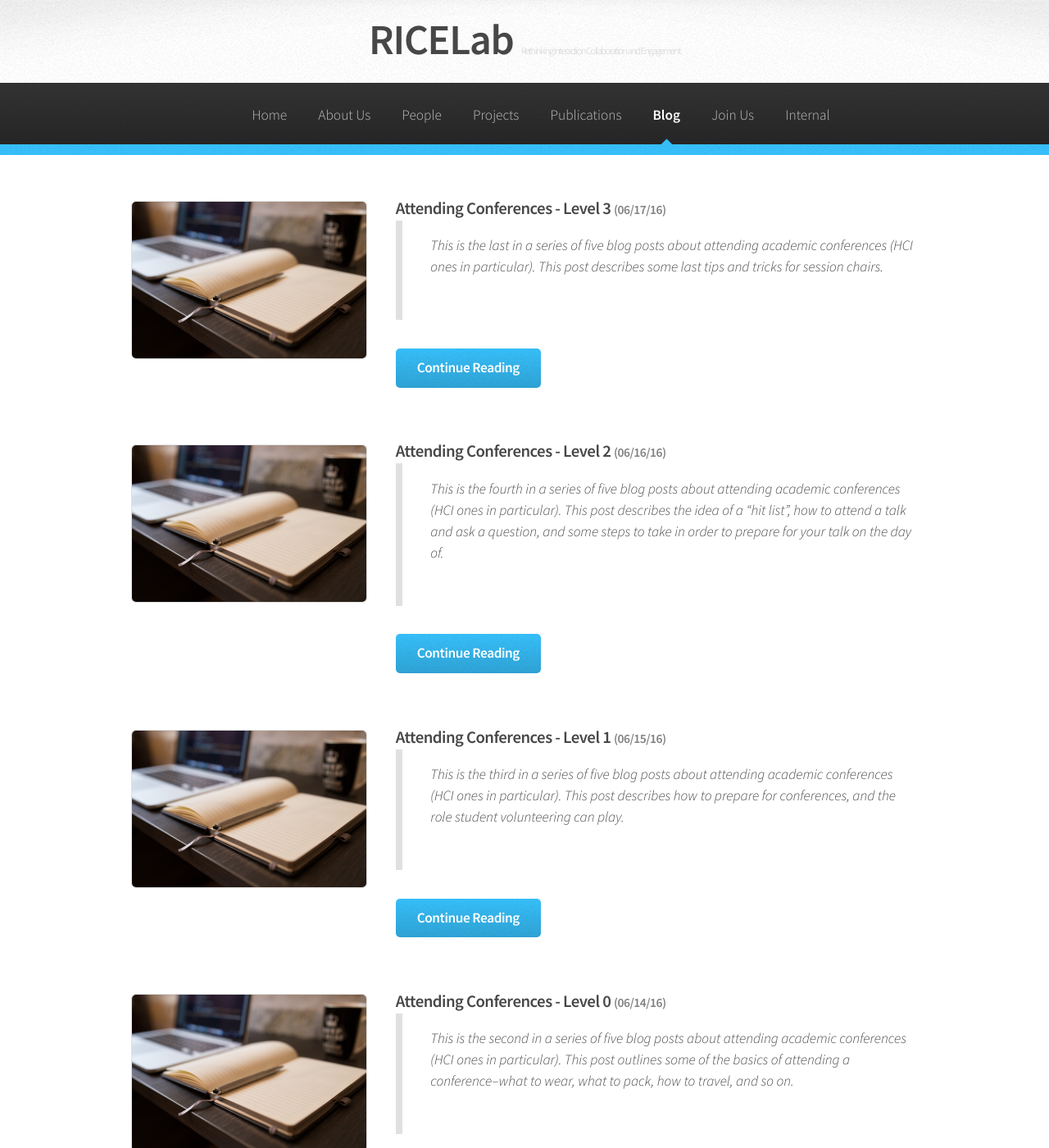
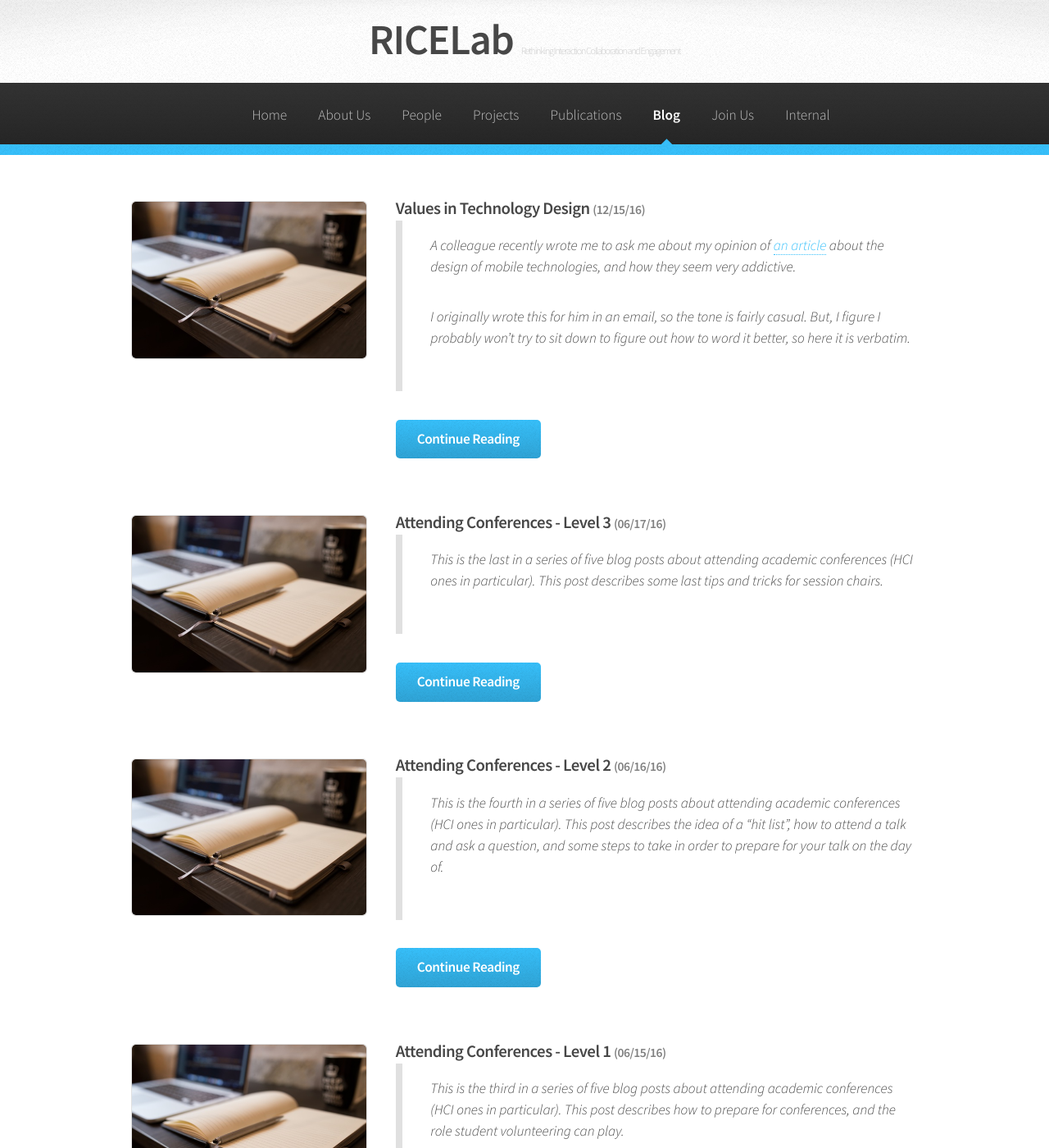
Before and after one commit to hcitang/ricelab, a Jekyll site: the page built from pages/blog.md, in a window 1280 px wide and 1400 px high. Shown: the whole window at 82% size. Built offline with Jekyll 4.4.1, drawn with Linux system fonts in a browser that asks for light colours; some of the changed lines change nothing that is shown; some of the changed text lies outside the part shown.

Commit message:
FEATURE: Add blog post about values in design

```diff
--- a/_includes/figure.html
+++ b/_includes/figure.html
@@ -1,4 +1,8 @@
-<!-- from https://github.com/programminghistorian/jekyll/blob/gh-pages/_includes/figure.html -->
+<!-- from https://github.com/programminghistorian/jekyll/blob/gh-pages/_includes/figure.html
+
+To use: { % include figure.html src="http://picture.com/picture.jpg" caption="Woohoo" % }
+Note: remove the space between { and %
+-->
 
 <figure>
 {% if include.src contains 'http' %}
--- a/_includes/youtube.html
+++ b/_includes/youtube.html
@@ -1,4 +1,6 @@
-<!-- To use: { % include youtube.html src="http://www.youtube.com/embed/lZHnKDP3Xvo?feature=oembed" % } -->
+<!-- To use: { % include youtube.html src="http://www.youtube.com/embed/lZHnKDP3Xvo?feature=oembed" % }
+Note: remove the space between { and %
+ -->
 
 <p>
 	<iframe width="100%" src="{{ include.src }}" frameborder="0" allowfullscreen></iframe>
--- /dev/null
+++ b/_posts/2016-12-15-values-in-technology-design.md
@@ -0,0 +1,35 @@
+---
+title: Values in Technology Design
+layout: post
+type: blog
+---
+
+> A colleague recently wrote me to ask me about my opinion of [an article](http://www.theatlantic.com/magazine/archive/2016/11/the-binge-breaker/501122/) about the design of mobile technologies, and how they seem very addictive.
+>
+> I originally wrote this for him in an email, so the tone is fairly casual. But, I figure I probably won't try to sit down to figure out how to word it better, so here it is verbatim.
+
+About 8 years ago, I remember being struck by a talk about "Slow Design," by [Phoebe Sengers](http://infosci.cornell.edu/faculty/phoebe-sengers). It was the first time I had encountered a designer who was being very explicit about thinking about the kind of negative consequences of designing technologies in the way that we do right now -- i.e. that we assume values of being "always on" and "always available" were desirable. And, it was the first time (for me) that I was forced to think carefully about what kinds of values that we as designers and researchers impart on technology implicitly (and explicitly).
+
+I have since learned that the movement has been afoot for quite some time, and that Design schools have long been very aware of this relationship between a designer's values and design. The best example of this, perhaps, is in urban design (and city planning) or architecture. What you see is that people's values about what kinds of cities we want, what kinds of living spaces we want (do we want to talk to people, do we want to be in awe) are embedded into the way cities are laid out (suburbia vs. revitalization efforts in city cores), buildings (e.g. cathedrals were designed to give strong sense of awe, and acoustics were designed for reverb, and less about being able to actually hear what was going on), to layouts of working spaces (offices today have open plans vs. cube farms of the 80s).
+
+I think what we have today with regards to technology is very much driven by the values and ideals of Silicon Valley. By this, I don't mean just that design happens there (because this *is* in fact where most of the tech we used is designed), but that because the design happens there, it is the values of the people that populate that area that are now imbued in the technologies we use today. And, the reality is that Silicon Valley people are mostly CS/EE people, where the values are roughly "build cool things", "efficiency", "working is fun/life", and so forth. I'm being a bit facetious here, of course, but those kinds of values are not much different from how I felt in a very recent previous life, so I feel fairly comfortable talking that way. One way that you see this value manifest in our technologies is that your phone likely has a "do not disturb" mode; however, it is not enabled by default. When you turn it on, it has a reasonable default (e.g. no notifications between 9pm and 6am or something). But, the fact that you NEED to turn it on (i.e. as an explicit act) says something about what the designers thought the "default experience" ought to be.
+
+{% include youtube.html src="https://www.youtube.com/embed/Ak-i2Tyd2tk?t=650" %}
+
+Chris Sacca, a big-time angel investor, captures it really well in the talk above. Roughly, he describes the problem as being design driven by a monoculture of technology designers that are living in a kind of "technology bubble". The idea is that the people building these tools and apps and things have grown up without understanding the broader context of real life and about the different *kinds* of roles that technology can have in our lives (rather than assuming that it can and should be used to solve every problem). Even this language that we use in the tech world of "problems" and "solutions" -- real life isn't necessarily like that. Not everyone thinks that "not getting my email the instant it is sent" is actually a problem. But the technology bubble kids don't get that.
+
+What makes it a bit challenging is that many of these kinds of values align with the business values of large economies like the US. And, because the US drives a lot of technology design (right now), those values do get translated in the technology. From the article, I think the reaction of people at Google is kind of unsurprising to me. It's not that they are bad people -- rather, the machine they are a part of needs this kind of design, and so it's kind of weird to stop doing it altogether.
+
+The funny thing is that most of us don't adopt this technology because our values align with them (not generally). Rather, we are driven to the technology because technology is the medium through which we interact with one another. This is not a new phenomenon -- think about radio, the phone, the newspaper, even paper or cave drawings -- these are technologies that mediate, support and amplify the interactions we have with other humans. But, the consequence of our buying into the technology is that literally, we are paying money into a system of values that we may not necessarily agree with.
+
+{% include figure.html src="https://s-media-cache-ak0.pinimg.com/564x/46/43/43/464343d34d25ba55f336a562eb58317a.jpg" caption="A moment of self-awareness in the mileu of software engineering." %}
+
+Articles like this one are sort of wrestling with this, as they kind of reflect a sort of moment of self-awareness by people in the system. Usually, it's a moment where someone says, "Hey, actually, I'm not sure I actually agree with these values." It reminds me also of the moment in Jurassic Park where one of the characters says, ["Scientists were so preoccupied with whether or not they could, they didn’t stop to think if they should."](http://quotegeek.com/quotes-from-movies/jurassic-park/397/) My sense is that while this kind of thinking has traditionally been the realm of the humanities, I do think that it is worthwhile that technology people be not only cognizant of the same kinds of things, but that they ought to be thinking about these things themselves. It's this kind of empathy that I think the technology monoculture lacks.
+
+The talk I heard 8 years ago was sort of the first surfacing of these ideas into my consciousness. Since then, there is a growing movement in the research community to be cognizant of these values as we move forward. But it is a weird place to be, because it is about social commentary (and an author's values), and even within the scientific community, finding traction is challenging because we too fall back on values of things like efficiency.
+
+I guess I see what the article is talking about, but it's kind of a weird machine that we've started that might be hard to put back to bed. Kind of a Pandora's Box. Fixing it is going to be challenging, and I think it will demand a conscious culture shift. For instance, at our university and in many workplaces, we are increasingly being expected to respond to things in a super timely way because we have email and we have email at home. This increases stress generally. But, fighting against it is hard. It demands people at the top that have values that go against that.
+
+Anyway, probably not a satisfying way to end this. So, check out this musical (15 mins) called "The Millennials", which sort of deals with these kinds of ideas and thoughts:
+
+{% include youtube.html src="https://www.youtube.com/embed/gwfKqPYSGK0" %}
```
